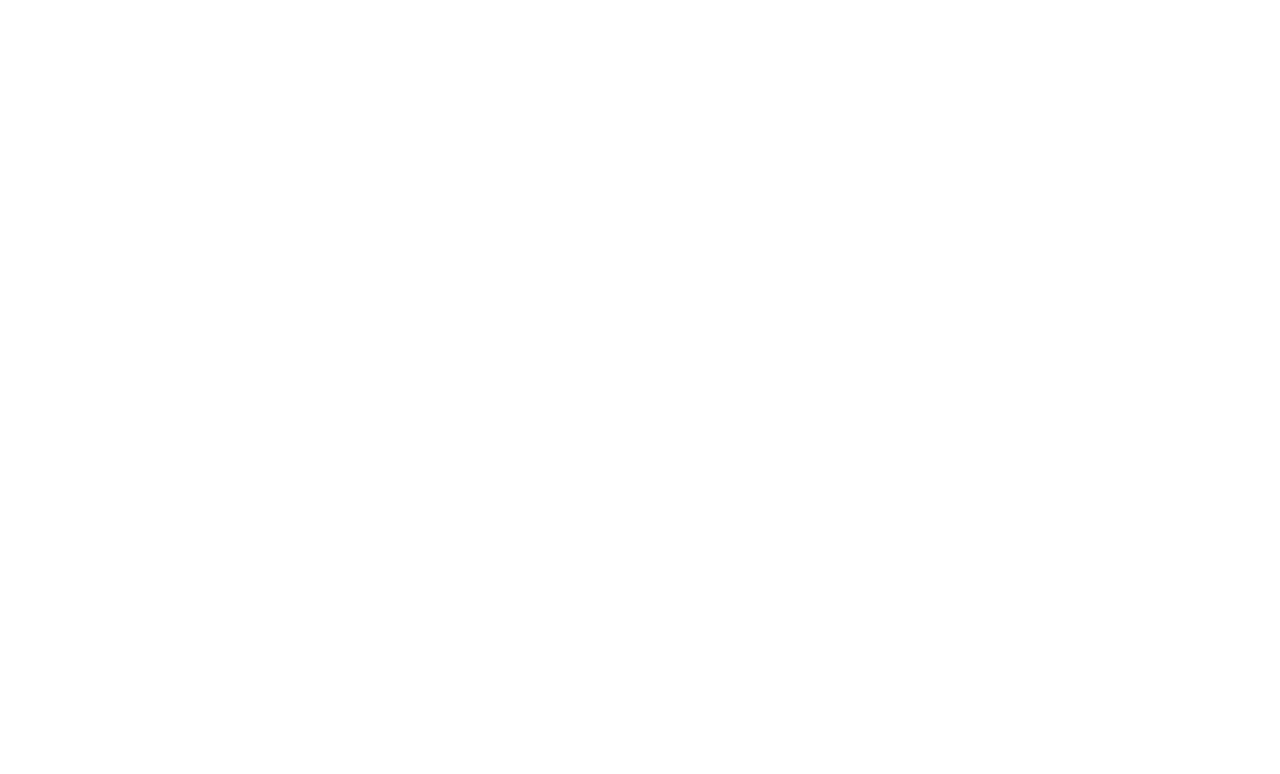
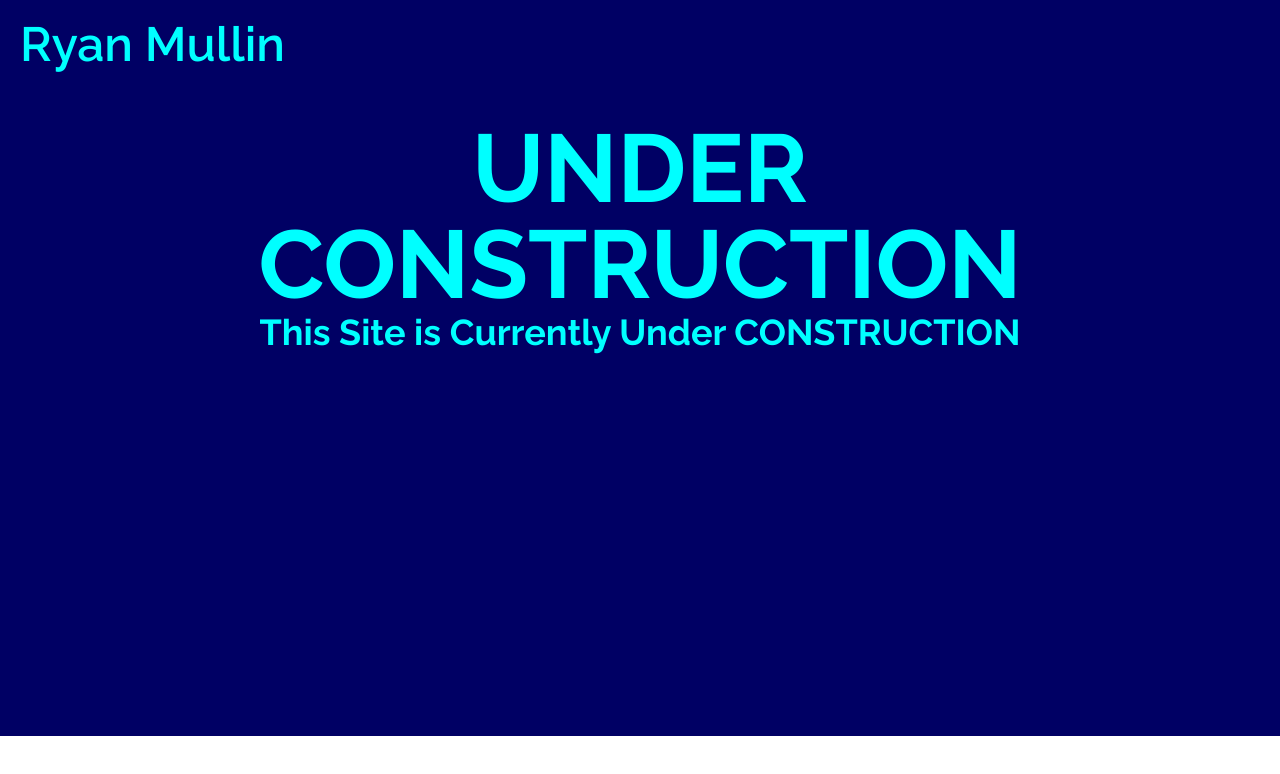
Before and after one commit to hiteacheryouare/hiteacheryouare.github.io, a Svelte app: page / in a window 1280 px wide. Shown: the top 774 px of the page. Built offline with nearby package versions, Linux system fonts and the light colour scheme; no server answers.

Commit message:
made navbar and under construction sign

```diff
--- a/src/App.svelte
+++ b/src/App.svelte
@@ -1,10 +1,14 @@
 <script>
+import NavBar from "./components/navBar.svelte";
+import './app.css';
+import Hero from "./components/hero.svelte";
+
 
 </script>
 
 <main>
-
-
+    <NavBar />
+    <Hero />
 </main>
 
 <style>
--- /dev/null
+++ b/src/app.css
@@ -0,0 +1,3 @@
+@tailwind base;
+@tailwind components;
+@tailwind utilities;
--- /dev/null
+++ b/src/components/animals.svelte
@@ -0,0 +1,48 @@
+<script>
+    const getAnimal = async () => {
+        const response = await fetch('https://zoo-animal-api.herokuapp.com/animals/rand');
+        const data = await response.json();
+        const animal = data.image_link;
+        return animal
+    }
+    const getAnimalName = async () => {
+        const response = await fetch('https://zoo-animal-api.herokuapp.com/animals/rand');
+        const data = await response.json();
+        const animalName = data.name;
+        return animalName
+    }
+    let animalPromise = getAnimal();
+    let namePromise = getAnimalName();
+    import '../app.css'
+</script>
+
+
+<main>
+    <p class="text-center font-primary text-3xl font-bold">
+        {#await animalPromise}
+            <p class="text-center font-primary text-2xl">
+                Loading...
+            </p>
+        {:then animal}
+            <img src={animal} alt="animal" class="m-auto p-4">
+        {/await}
+    </p>
+    <p class="text-center font-primary text-xl">
+        {#await namePromise}
+            <p class="text-center font-primary text-2xl">
+                Loading...
+            </p>
+        {:then animalName}
+            <p class="text-center font-primary text-2xl">
+                This is a {animalName}
+            </p>
+        {/await}
+    </p>
+</main>
+
+<style>
+    img {
+        width: 50%;
+        height: auto;
+    }
+</style>
--- /dev/null
+++ b/src/components/hero.svelte
@@ -0,0 +1,32 @@
+<script>
+import '../app.css'
+import {
+    robotStatus,
+    DEVICE_type,
+    OS,
+    browser,
+    cookieStatus
+} from 'uadetect'
+import Animals from './animals.svelte'
+</script>
+
+<main>
+    <div class="bg-primary text-secondary pt-8 pb-96 text-center">
+        <h1 class="font-secondary font-bold sm:text-4xl md:text-5xl lg:text-6xl xl:text-8xl">
+            UNDER <br> CONSTRUCTION
+        </h1>
+        <p class="font-secondary font-bold sm:text-2xl md:text-3xl lg:text-3xl xl:text-4xl">
+            This Site is Currently Under CONSTRUCTION
+        </p>
+        <Animals />
+        {#if robotStatus === "ROBOT_controlled"}
+           <p class="font-secondary font-bold sm:text-2xl md:text-3xl lg:text-3xl xl:text-4xl">
+            Get out of here you stinky robot :(
+           </p>
+        {/if}
+    </div>
+</main>
+
+<style>
+
+</style>
--- /dev/null
+++ b/src/components/navBar.svelte
@@ -0,0 +1,25 @@
+<script>
+import '../app.css'
+</script>
+
+
+<main>
+
+    <div class="flex justify-between content-center p-5 bg-primary">
+        <h1 class="font-secondary font-semibold sm:text-2xl md:text-xl lg:text-3xl xl:text-5xl text-secondary">
+            Ryan Mullin
+        </h1>
+    </div>
+
+
+</main>
+
+
+<style>
+
+* {
+    position: sticky;
+    top: 0;
+}
+
+</style>
```
Also changed, not shown: 1 other file (tests, documents, lock files or other folders).
